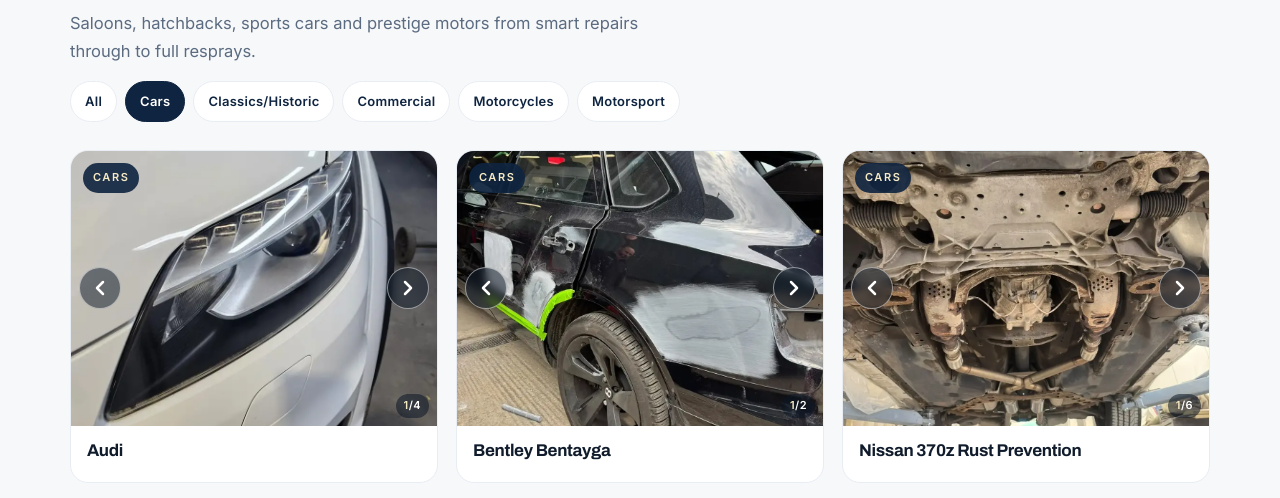
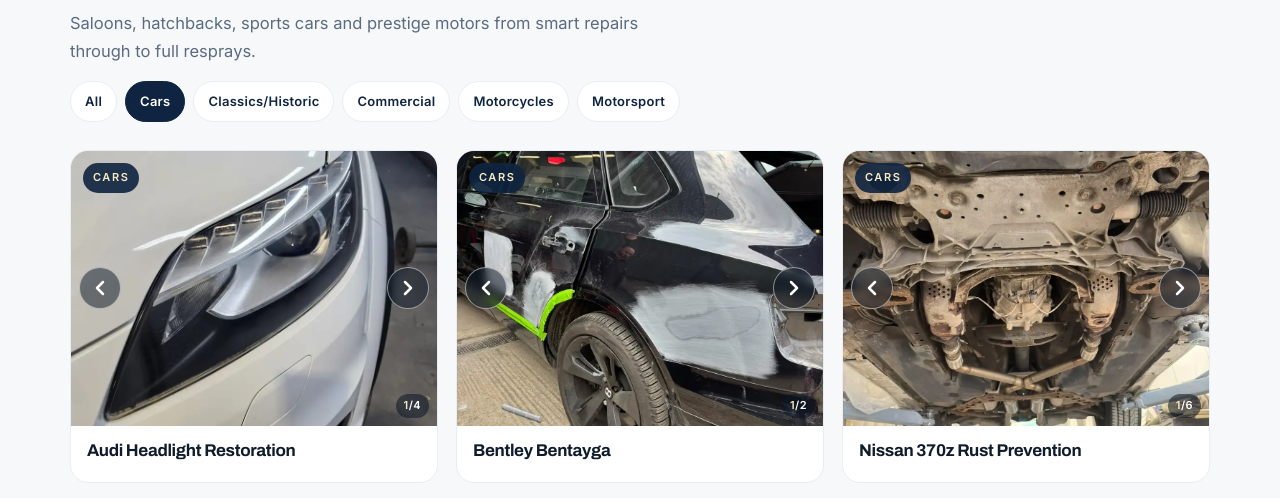
Before and after one commit to tingtom/jhpaintworx, an Astro site: page /jhpaintworx/workshop/cars in a window 1280 px wide. Shown: the part 235-733 px from the top of the page. Built offline with nearby package versions, Linux system fonts and the light colour scheme; Astro itself is replaced by a stand-in of ours.

Commit message:
Update Paint jobs (workshop) “audi”

```diff
--- a/src/content/jobs/audi.md
+++ b/src/content/jobs/audi.md
@@ -1,5 +1,5 @@
 ---
-title: Audi
+title: Audi Headlight Restoration
 category: cars
 images:
   - /jhpaintworx/images/uploads/pasted-image-1792144029489.webp
```
